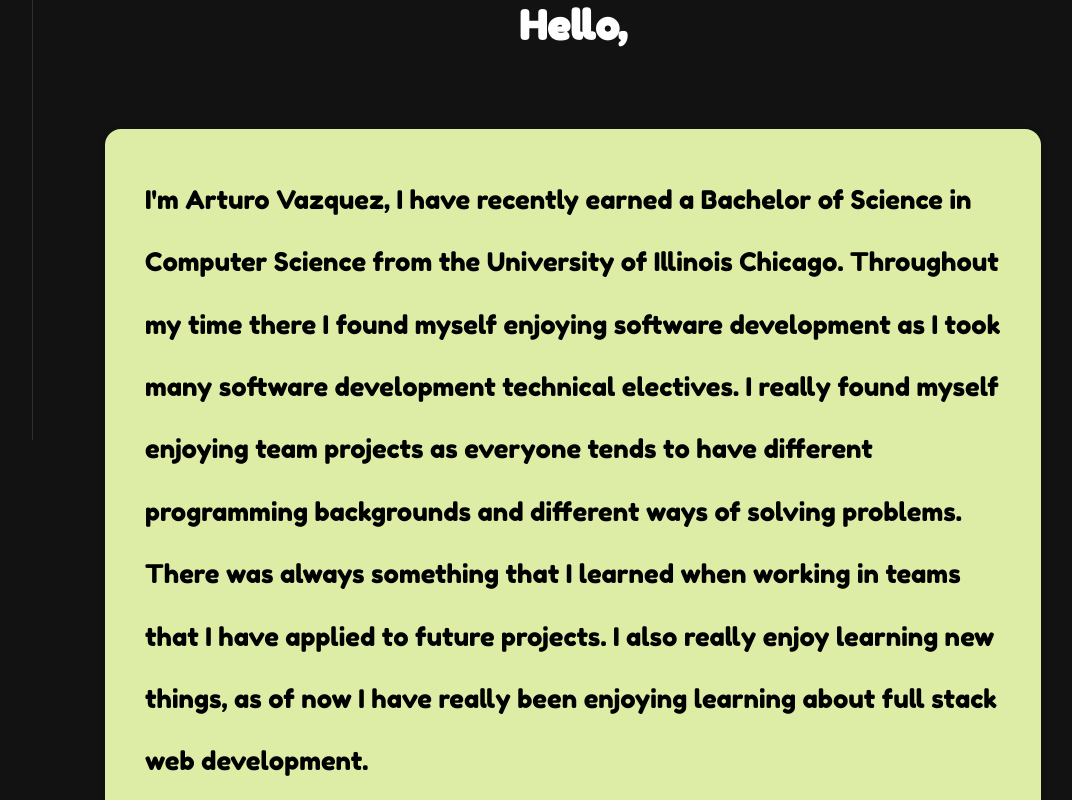
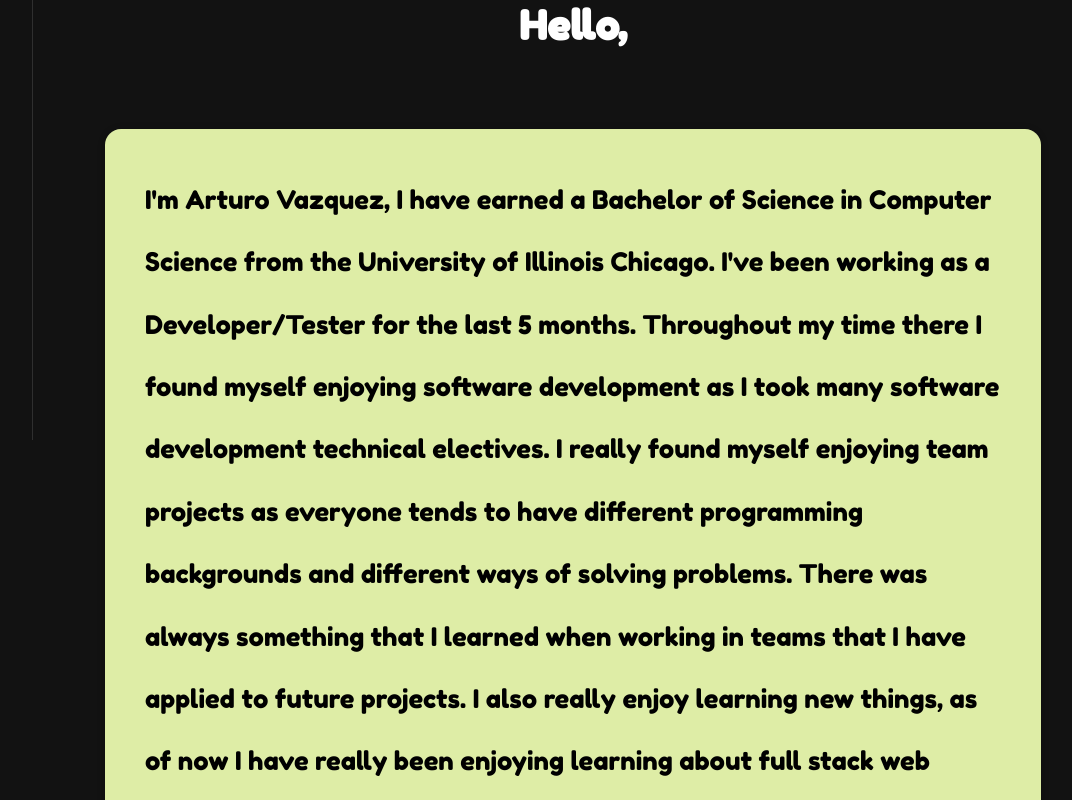
Before and after one commit to ArtyVazquez/arturo-vazquez-site, a Next.js app: page / in a window 1280 px wide. Shown: the part 360-1160 px from the top of the page, without its empty margins (167-1239 px from the left). Built offline with nearby package versions, Linux system fonts and the light colour scheme.

Commit message:
added about description

```diff
--- a/pages/index.js
+++ b/pages/index.js
@@ -30,8 +30,9 @@
             </Box>
             <AboutIntroductionCard description="
             I'm Arturo Vazquez,
-            I have recently earned a Bachelor of Science in Computer Science from the University
-            of Illinois Chicago. Throughout my time there I found myself enjoying software
+            I have earned a Bachelor of Science in Computer Science from the University
+            of Illinois Chicago. I've been working as a Developer/Tester for the last 5 months.
+            Throughout my time there I found myself enjoying software
             development as I took many software development technical electives. I really found
             myself enjoying team projects as everyone tends to have different programming backgrounds
             and different ways of solving problems. There was always something that I learned when
```
